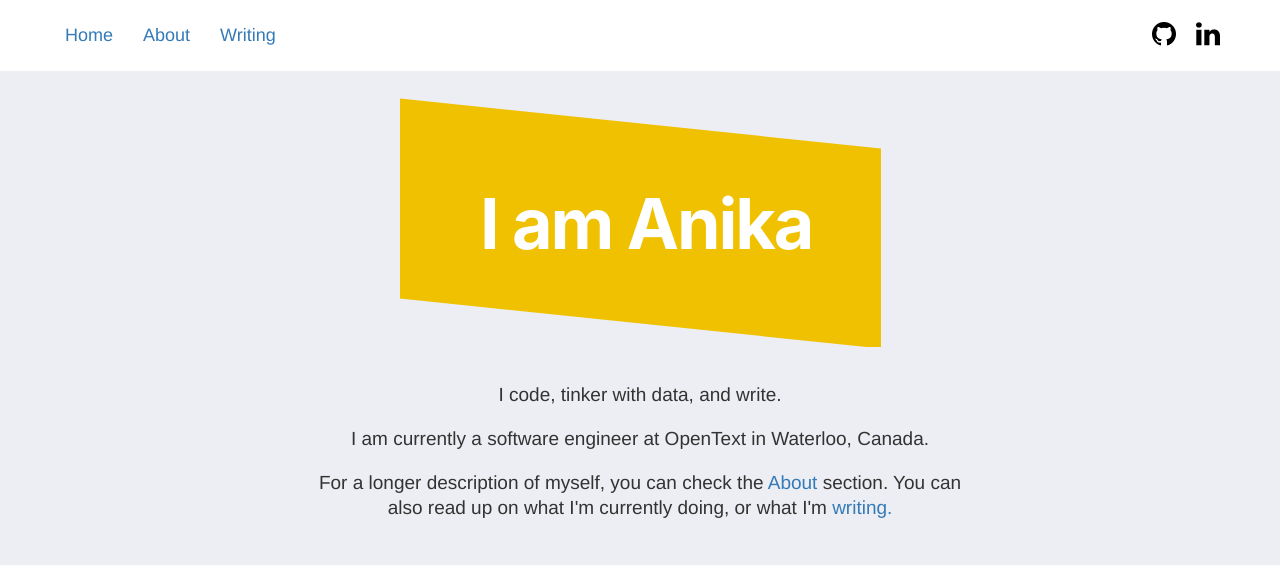
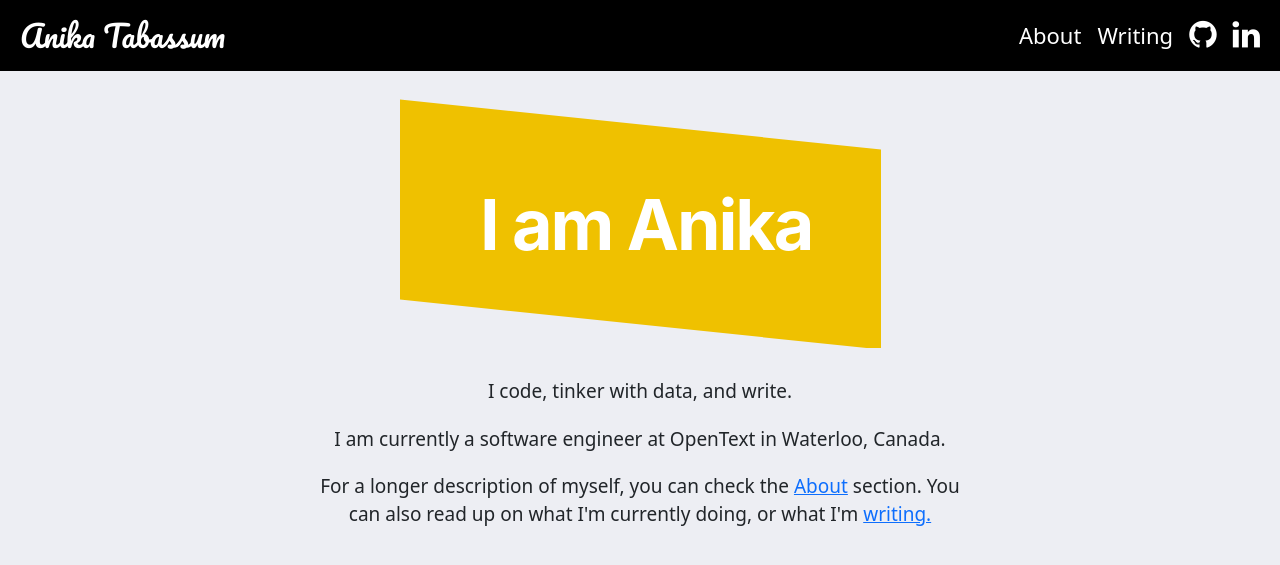
Before and after one commit to atabas/atabas.github.io, a Jekyll site: the page built from index.html, in a window 1280 px wide and 900 px high. Shown: the top 565 px of the window. Built offline with Jekyll 4.4.1, drawn with Linux system fonts in a browser that asks for light colours; nearby versions of some CDN libraries; Markdown is read by kramdown in place of the engine named in the settings; comment, search, counter and statistics services are not loaded.

Commit message:
upgrade to bootstrap 5, improve header

```diff
--- a/_layouts/default.html
+++ b/_layouts/default.html
@@ -8,33 +8,32 @@
 
     <!-- Custom CSS -->
     <link rel="stylesheet" href="/css/main.css">
-    <link rel="stylesheet" href="https://maxcdn.bootstrapcdn.com/bootstrap/3.3.6/css/bootstrap.min.css" integrity="sha384-1q8mTJOASx8j1Au+a5WDVnPi2lkFfwwEAa8hDDdjZlpLegxhjVME1fgjWPGmkzs7" crossorigin="anonymous">
+    <link href="https://cdn.jsdelivr.net/npm/bootstrap@5.0.2/dist/css/bootstrap.min.css" rel="stylesheet" integrity="sha384-EVSTQN3/azprG1Anm3QDgpJLIm9Nao0Yz1ztcQTwFspd3yD65VohhpuuCOmLASjC" crossorigin="anonymous">
     <link rel="stylesheet" href="https://maxcdn.bootstrapcdn.com/font-awesome/4.6.3/css/font-awesome.min.css">
-    <script src="https://ajax.googleapis.com/ajax/libs/jquery/1.12.4/jquery.min.js"></script>
-    <script src="http://maxcdn.bootstrapcdn.com/bootstrap/3.3.7/js/bootstrap.min.js"></script>
+    <link href="https://fonts.googleapis.com/css?family=Pacifico" rel="stylesheet">
     <link rel="shortcut icon" type="image/x-icon" href="../images/favicon.ico" />
   </head>
   <body>
-      <nav class="navbar navbar-fixed-top" role="navigation">
-        <div class="navbar-header">
-            <button type="button" class="navbar-toggle" data-toggle="collapse" data-target="#myNav">
-                <span class="sr-only">Toggle navigation</span>
-                <span class="icon-bar"></span>
-                <span class="icon-bar"></span>
-                <span class="icon-bar"></span>
+      <nav class="navbar navbar-expand-lg navbar-dark bg-black sticky-top" role="navigation">
+        <div class="container-fluid">
+            <button class="navbar-toggler" type="button" data-bs-toggle="collapse" data-bs-target="#myNav" aria-controls="navbarSupportedContent" aria-expanded="false" aria-label="Toggle navigation">
+              <span class="navbar-toggler-icon"></span>
             </button>
-        </div>
+
+
           <div class="collapse navbar-collapse" id="myNav">
-          <ul class="nav navbar-nav text-links">
-            <li><a href="/" class="nav-desc">Home</a></li>
-            <li><a href="/about" class="nav-desc">About</a></li>
-            <li><a href="/posts" class="nav-desc">Writing</a></li>
+            <ul class="navbar-nav text-links">
+              <li class="nav-item__headline"><a href="/" class="nav-link">Anika Tabassum</a></li>
+
             </ul>
-          <ul class="nav navbar-nav navbar-right icon-links">
+            <ul class="navbar-nav ms-auto icon-links">
+              <li class="nav-item"><a href="/about" class="nav-link">About</a></li>
+              <li class="nav-item"><a href="/posts" class="nav-link">Writing</a></li>
               <li><a href="https://github.com/atabas" class="nav-link"><i class="fa fa-github fa-2x nav-icon" aria-hidden="true"></i></a></li>
               <li><a href="https://ca.linkedin.com/in/anikatabassum" class="nav-link"><i class="fa fa-linkedin fa-2x nav-icon" aria-hidden="true"></i></a>
               </li>
             </ul>
+          </div>
         </div>
     </nav>
 
@@ -47,5 +46,7 @@
     <script src="//static.getclicky.com/js" type="text/javascript"></script>
     <script type="text/javascript">try{ clicky.init(100788551); }catch(e){}</script>
     <noscript><p><img alt="Clicky" width="1" height="1" src="//in.getclicky.com/100788551ns.gif" /></p></noscript>
+    <script src="https://cdn.jsdelivr.net/npm/@popperjs/core@2.9.2/dist/umd/popper.min.js" integrity="sha384-IQsoLXl5PILFhosVNubq5LC7Qb9DXgDA9i+tQ8Zj3iwWAwPtgFTxbJ8NT4GN1R8p" crossorigin="anonymous"></script>
+    <script src="https://cdn.jsdelivr.net/npm/bootstrap@5.0.2/dist/js/bootstrap.min.js" integrity="sha384-cVKIPhGWiC2Al4u+LWgxfKTRIcfu0JTxR+EQDz/bgldoEyl4H0zUF0QKbrJ0EcQF" crossorigin="anonymous"></script>
   </body>
 </html>
--- a/css/main.css
+++ b/css/main.css
@@ -40,6 +40,10 @@ a:visited {
   margin-bottom: 0 !important;
 }
 
+.bg-black{
+  background-color: black;
+}
+
 
 /*****************************************************************************/
 /*
@@ -72,21 +76,17 @@ a:visited {
 /* Site
 /*
 /*****************************************************************************/
-.navbar-toggle .icon-bar{
+/*.navbar-toggle .icon-bar{
   background-color: #000;
 }
 
 .navbar{
   padding: 10px;
-}
+}*/
 
-.navbar-fixed-top{
-  background-color: #fff;
-}
-
-#myNav{
+/*#myNav{
   margin: 0 55px 0 40px;
-}
+}*/
 
 .contact-form{
   margin-bottom: 20px;
@@ -97,26 +97,16 @@ a:visited {
   margin: 0 auto;
 }
 
-.navbar .navbar-nav > li {
-  display: inline-block;
+.nav-item {
+  font-size: 22px;
 }
 
-.nav-link{
-  margin: 0;
-  padding: 0 !important;
+.nav-item__headline{
+  font: 30 30px/1.3 'Pacifico', Helvetica, sans-serif;
 }
 
-.nav-icon{
-  color: #000;
-  margin: 10px;
-}
-
-.nav-desc{
-  font-size: 18px;
-}
-
-.text-links li, .icon-links li{
-  display: inline-block;
+.nav-link {
+  color: #fff !important;
 }
 
 @media (max-width: 768px) {
@@ -166,8 +156,6 @@ a:visited {
   min-height: 100%;
   line-height: 1.5em;
   background-color: rgb(237, 238, 243);
-  margin-top: 70px !important;
-
 }
 
 .header a {
--- a/package.json
+++ b/package.json
@@ -27,5 +27,8 @@
   "bugs": {
     "url": "https://github.com/shakyShane/jekyll-gulp-sass-browser-sync/issues"
   },
-  "homepage": "https://github.com/shakyShane/jekyll-gulp-sass-browser-sync"
+  "homepage": "https://github.com/shakyShane/jekyll-gulp-sass-browser-sync",
+  "dependencies": {
+    "bootstrap": "^5.1.3"
+  }
 }
```
Lines whose indentation alone changed are shown as unchanged.
